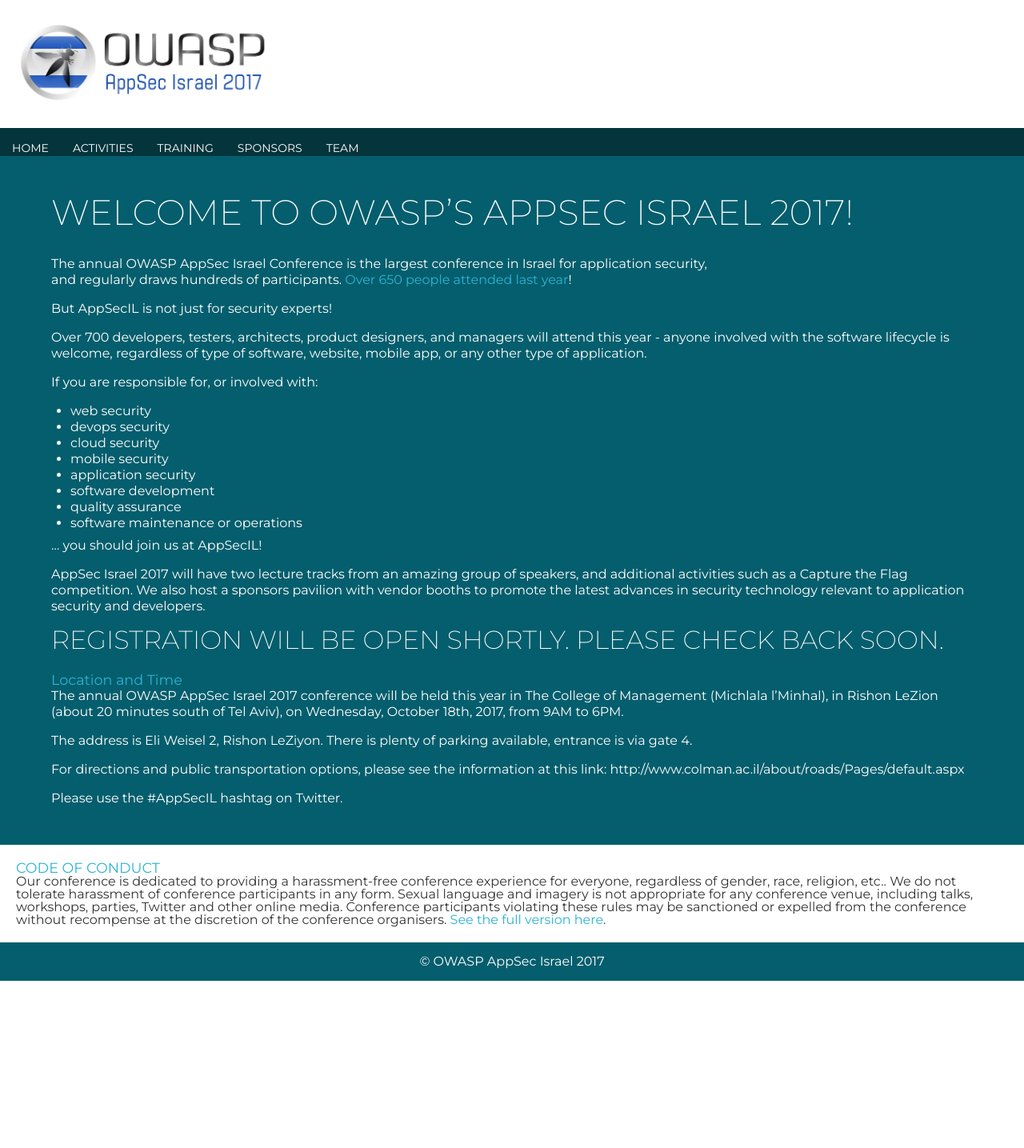
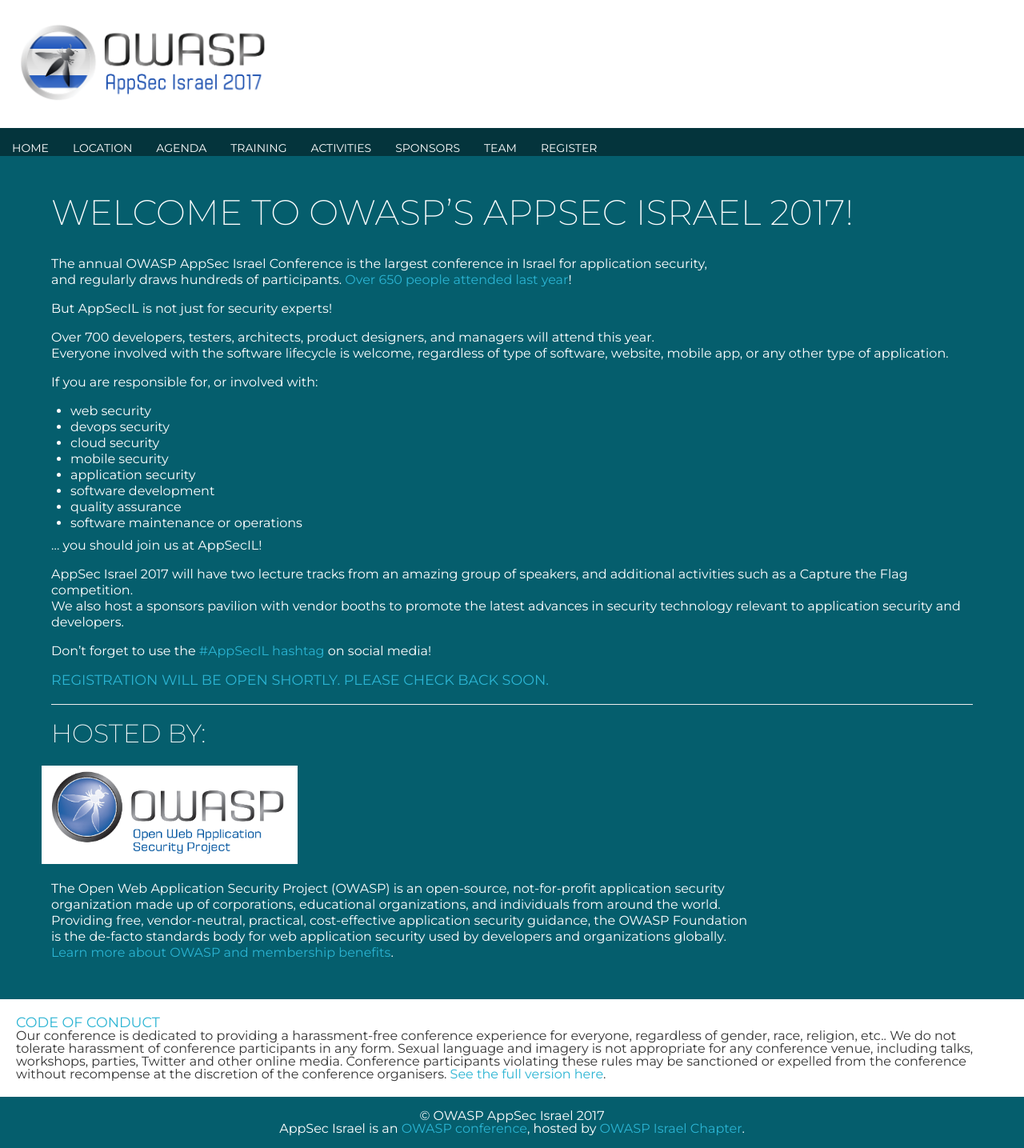
Before and after one commit to OWASP/AppSec-Israel-2017, a Jekyll site: the page built from index.md, in a window 1280 px wide. Shown: the whole page at 80% size. Built offline with Jekyll 4.4.1, drawn with Linux system fonts in a browser that asks for light colours; our own code applies the rules of GitHub Pages for plain Markdown files; before the commit the page ends 1226 px from its top, so only the background shows below that.

Commit message:
Full update design and content (#5)

```diff
--- /dev/null
+++ b/_includes/footer.html
@@ -0,0 +1,2 @@
+<h4> CODE OF CONDUCT </h4>
+Our conference is dedicated to providing a harassment-free conference experience for everyone, regardless of gender, race, religion, etc.. We do not tolerate harassment of conference participants in any form. Sexual language and imagery is not appropriate for any conference venue, including talks, workshops, parties, Twitter and other online media. Conference participants violating these rules may be sanctioned or expelled from the conference without recompense at the discretion of the conference organisers. <a href="CoC.html">See the full version here</a>.
--- a/_layouts/default.html
+++ b/_layouts/default.html
@@ -4,7 +4,7 @@
     <meta charset='utf-8'>
     <meta http-equiv="X-UA-Compatible" content="chrome=1">
     <meta name="viewport" content="width=device-width, initial-scale=1">
-    <meta name="description" content="{{ site.title | default: site.github.repository_name }} : {{ site.description | default: site.github.project_tagline }}">
+    <meta name="description" content="{{ site.title }} : {{ site.description }}">
 
     <title>{{ page.title }}</title>
 
@@ -39,16 +39,12 @@
 </div>
 
 <section style="margin: 20px">
-    <h4> CODE OF CONDUCT </h4>
-    Our conference is dedicated to providing a harassment-free conference experience for everyone, regardless of gender,
-    race, religion, etc.. We do not tolerate harassment of conference participants in any form. Sexual language and
-    imagery is not appropriate for any conference venue, including talks, workshops, parties, Twitter and other online
-    media. Conference participants violating these rules may be sanctioned or expelled from the conference without
-    recompense at the discretion of the conference organisers. <a href="CoC.html">See the full version here</a>.
+     {% include footer.html %}
 </section>
 
 <footer class="footer">
     <div>&copy; OWASP AppSec Israel 2017</div>
+    <div>AppSec Israel is an <a href="https://www.owasp.org/">OWASP conference</a>, hosted by <a href="https://www.owasp.org/index.php/Israel">OWASP Israel Chapter</a>.
 </footer>
 
 </body>
--- a/assets/css/reset.css
+++ b/assets/css/reset.css
@@ -1,8 +1,3 @@
-/* http://meyerweb.com/eric/tools/css/reset/
-   v2.0 | 20110126
-   License: none (public domain)
-*/
-
 html, body, div, span, applet, object, iframe,
 h1, h2, h3, h4, h5, h6, p, blockquote, pre,
 a, abbr, acronym, address, big, cite, code,
--- a/index.md
+++ b/index.md
@@ -8,7 +8,8 @@ and regularly draws hundreds of participants. [Over 650 people attended last yea
 
 But AppSecIL is not just for security experts!
 
-Over 700 developers, testers, architects, product designers, and managers will attend this year - anyone involved with the software lifecycle is welcome, regardless of type of software, website, mobile app, or any other type of application.
+Over 700 developers, testers, architects, product designers, and managers will attend this year.
+Everyone involved with the software lifecycle is welcome, regardless of type of software, website, mobile app, or any other type of application.
 
 If you are responsible for, or involved with:
 
@@ -23,17 +24,23 @@ If you are responsible for, or involved with:
 
 ... you should join us at AppSecIL!
 
-AppSec Israel 2017 will have two lecture tracks from an amazing group of speakers, and additional activities such as a Capture the Flag competition. We also host a sponsors pavilion with vendor booths to promote the latest advances in security technology relevant to application security and developers.
+AppSec Israel 2017 will have two lecture tracks from an amazing group of speakers, and additional activities such as a Capture the Flag competition.
+We also host a sponsors pavilion with vendor booths to promote the latest advances in security technology relevant to application security and developers.
 
-### REGISTRATION WILL BE OPEN SHORTLY. PLEASE CHECK BACK SOON.
+Don't forget to use the [#AppSecIL hashtag](https://twitter.com/hashtag/AppSecIL) on social media!
 
+#### REGISTRATION WILL BE OPEN SHORTLY. PLEASE CHECK BACK SOON.
 
-#### Location and Time
+---
 
-The annual OWASP AppSec Israel 2017 conference will be held this year in The College of Management (Michlala l’Minhal), in Rishon LeZion (about 20 minutes south of Tel Aviv), on Wednesday, October 18th, 2017, from 9AM to 6PM.
+### Hosted by:
 
-The address is Eli Weisel 2, Rishon LeZiyon. There is plenty of parking available, entrance is via gate 4.
+<a href="https://owasp.org">
+  <img src="assets/img/owasp_logo.jpg" style="width:20em; margin-left:-0.75em;">
+</a>
 
-For directions and public transportation options, please see the information at this link: http://www.colman.ac.il/about/roads/Pages/default.aspx
-
-Please use the #AppSecIL hashtag on Twitter.
+The Open Web Application Security Project (OWASP) is an open-source, not-for-profit application security
+organization made up of corporations, educational organizations, and individuals from around the world.
+Providing free, vendor-neutral, practical, cost-effective application security guidance, the OWASP Foundation
+is the de-facto standards body for web application security used by developers and organizations globally.
+[Learn more about OWASP and membership benefits](https://www.owasp.org/index.php/Membership).
```
Also changed, not shown: Agenda.md (added, +8 -0 lines), CoC.md (+3 -3 lines), Location.md (added, +16 -0 lines), Register.md (added, +34 -0 lines), Training.md (+19 -7 lines), _data/menus.yml (+8 -2 lines), _data/sponsors.yml (added, +12 -0 lines), assets/img/owasp_logo.jpg (added).
